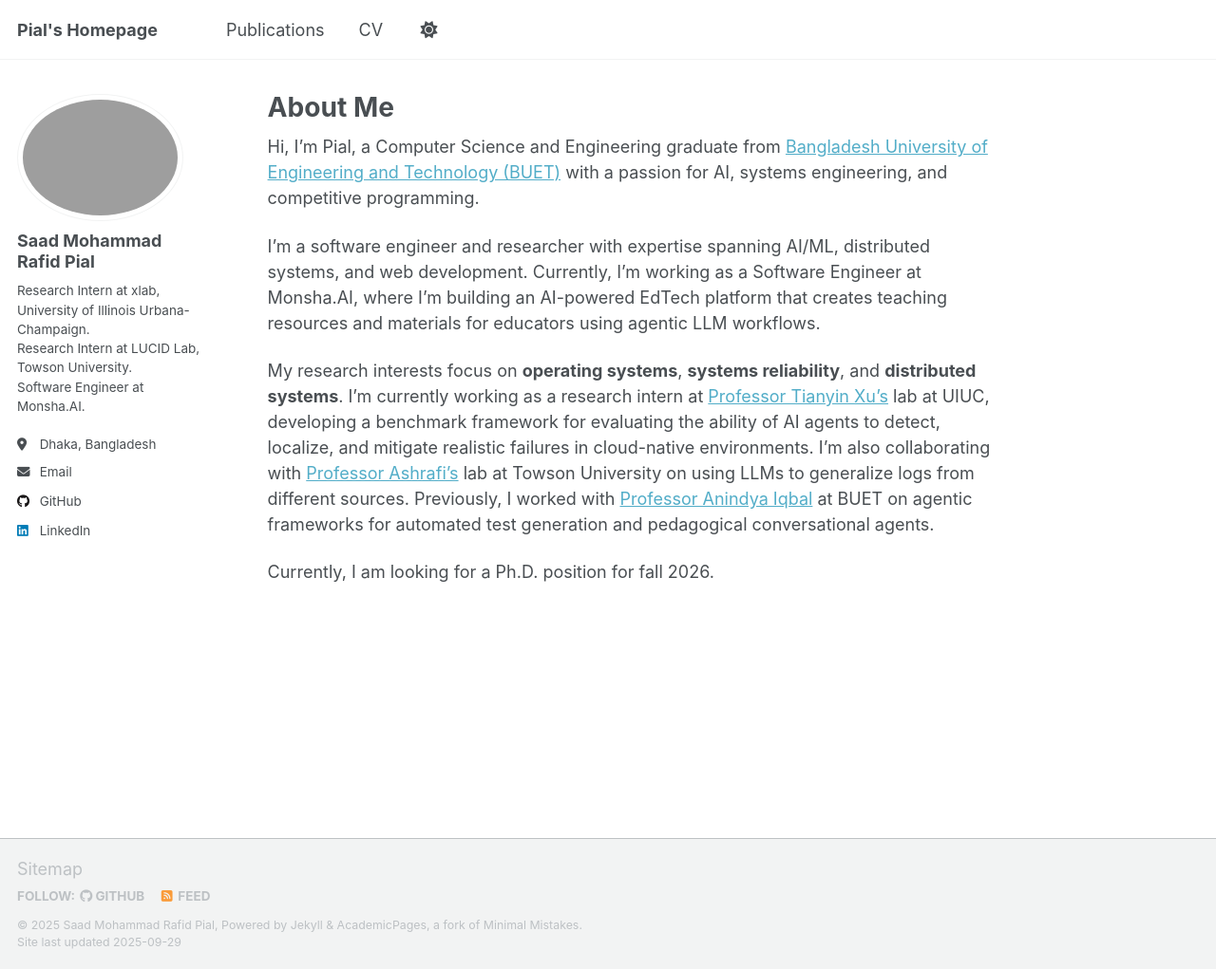
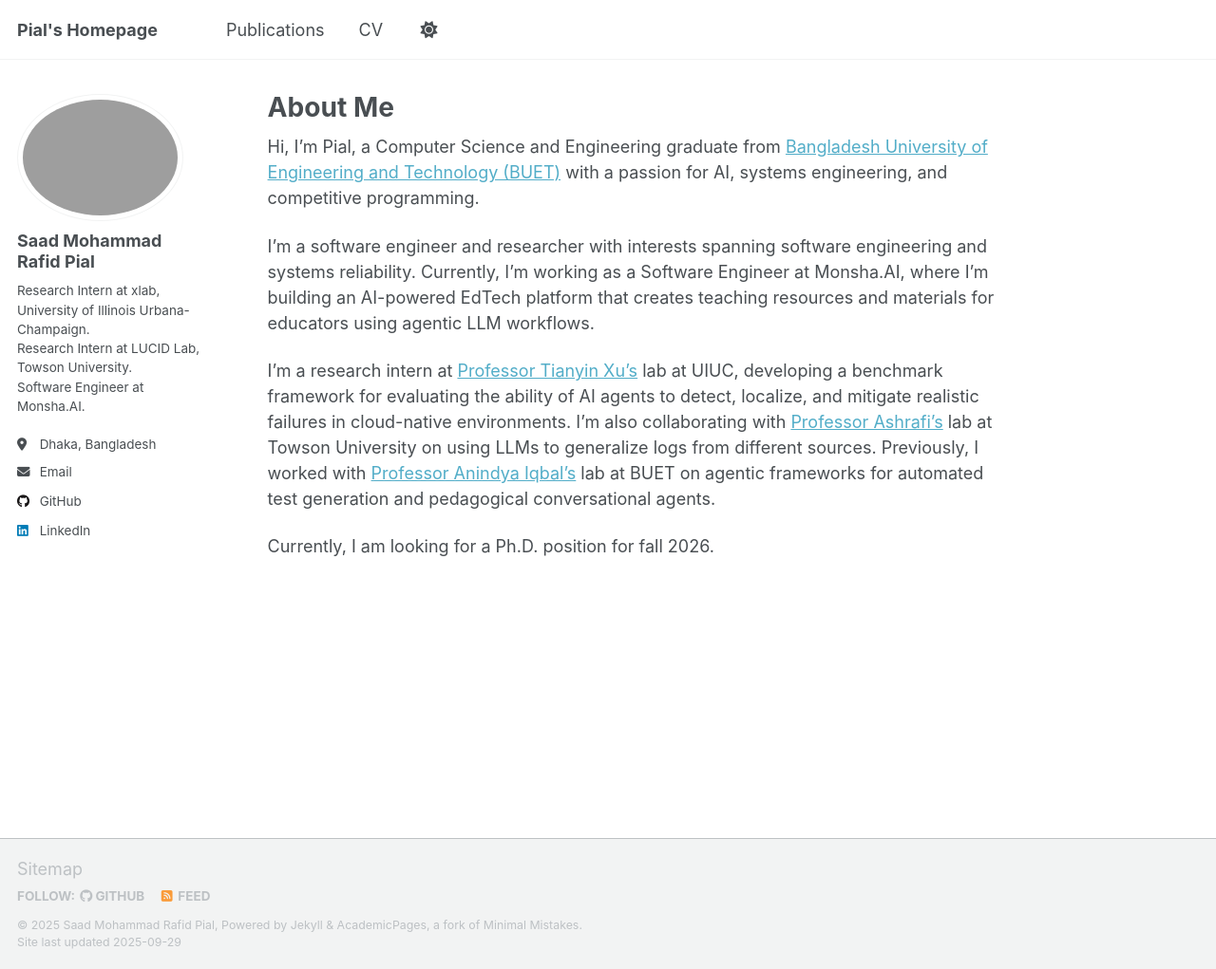
Before and after one commit to Saadmrp1038/Saadmrp1038.github.io, a Jekyll site: the page built from _pages/about.md, in a window 1280 px wide and 1021 px high. Shown: the whole window at 95% size. Built offline with Jekyll 4.4.1, drawn with Linux system fonts in a browser that asks for light colours; a script that is not in the unit is left out.

Commit message:
29-09-2025

```diff
--- a/_pages/about.md
+++ b/_pages/about.md
@@ -9,8 +9,8 @@ redirect_from:
 
 Hi, I'm Pial, a Computer Science and Engineering graduate from [Bangladesh University of Engineering and Technology (BUET)](https://www.buet.ac.bd/) with a passion for AI, systems engineering, and competitive programming.
 
-I'm a software engineer and researcher with expertise spanning AI/ML, distributed systems, and web development. Currently, I'm working as a Software Engineer at Monsha.AI, where I'm building an AI-powered EdTech platform that creates teaching resources and materials for educators using agentic LLM workflows.
+I'm a software engineer and researcher with interests spanning software engineering and systems reliability. Currently, I'm working as a Software Engineer at Monsha.AI, where I'm building an AI-powered EdTech platform that creates teaching resources and materials for educators using agentic LLM workflows.
 
-My research interests focus on **operating systems**, **systems reliability**, and **distributed systems**. I'm currently working as a research intern at [Professor Tianyin Xu's](https://tianyin.github.io/) lab at UIUC, developing a benchmark framework for evaluating the ability of AI agents to detect, localize, and mitigate realistic failures in cloud-native environments. I'm also collaborating with [Professor Ashrafi's](https://scholar.google.com/citations?user=lPz7L8kAAAAJ&hl=en) lab at Towson University on using LLMs to generalize logs from different sources. Previously, I worked with [Professor Anindya Iqbal](https://scholar.google.com/citations?user=jAuiNFgAAAAJ&hl=en) at BUET on agentic frameworks for automated test generation and pedagogical conversational agents.
+I'm a research intern at [Professor Tianyin Xu's](https://tianyin.github.io/) lab at UIUC, developing a benchmark framework for evaluating the ability of AI agents to detect, localize, and mitigate realistic failures in cloud-native environments. I'm also collaborating with [Professor Ashrafi's](https://scholar.google.com/citations?user=lPz7L8kAAAAJ&hl=en) lab at Towson University on using LLMs to generalize logs from different sources. Previously, I worked with [Professor Anindya Iqbal's](https://scholar.google.com/citations?user=jAuiNFgAAAAJ&hl=en) lab at BUET on agentic frameworks for automated test generation and pedagogical conversational agents.
 
 Currently, I am looking for a Ph.D. position for fall 2026.
```
